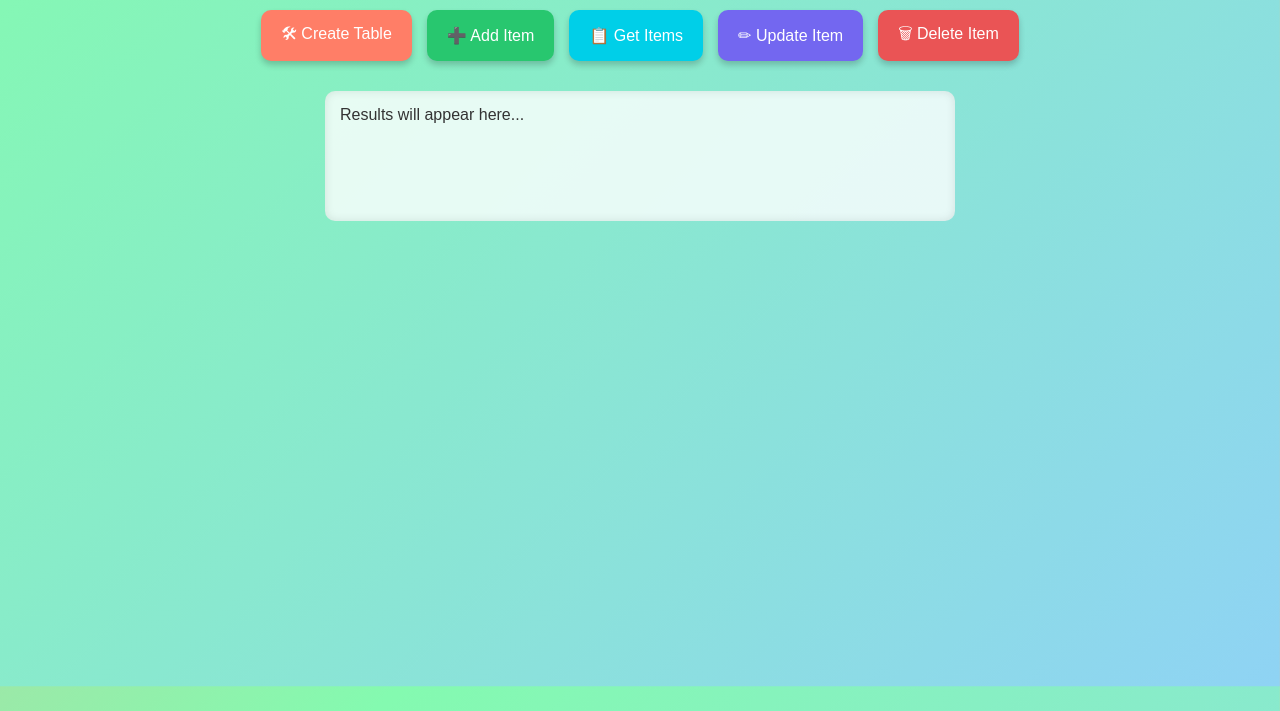
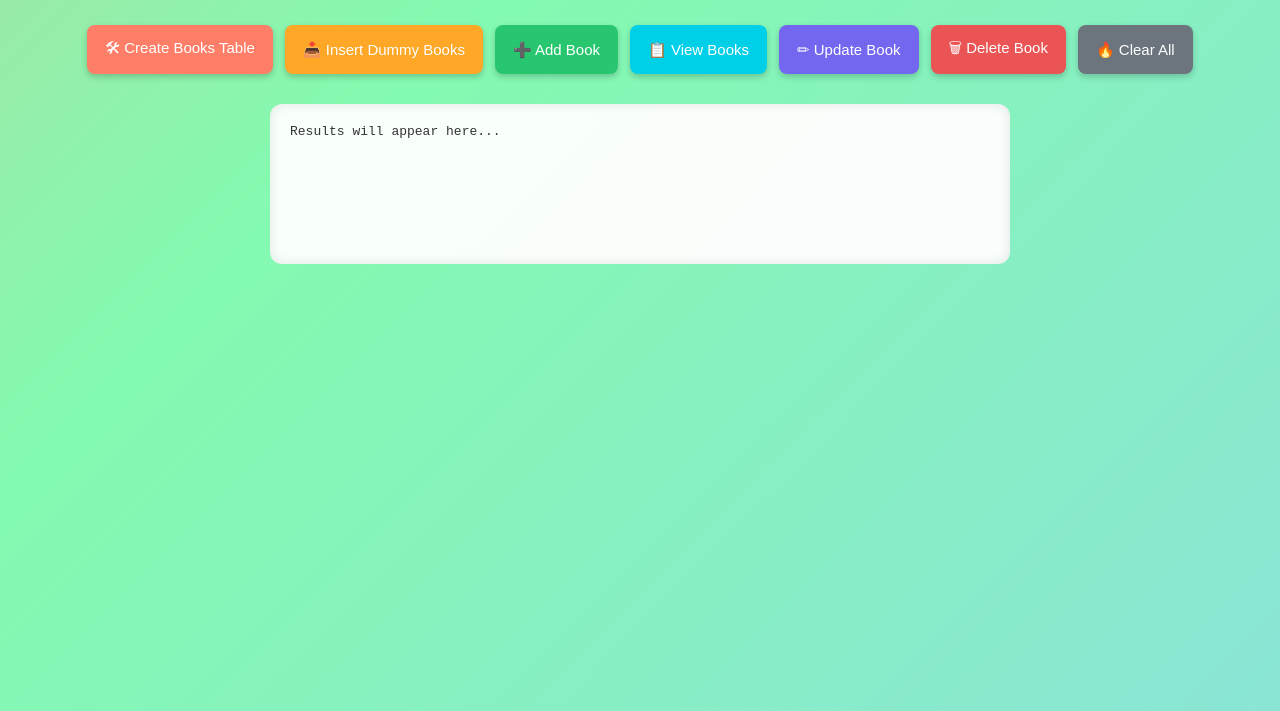
Before and after one commit to ashubambal/crud-app, a website: page public/index.html in a window 1280 px wide. Shown: the part 89-800 px from the top of the page. Drawn offline with Linux system fonts and the light colour scheme.

Commit message:
Library update

```diff
--- a/public/index.html
+++ b/public/index.html
@@ -1,23 +1,26 @@
 <!DOCTYPE html>
 <html lang="en">
 <head>
-    <meta charset="UTF-8">
-    <meta name="viewport" content="width=device-width, initial-scale=1.0">
-    <title>CRUD Operations</title>
-    <link rel="stylesheet" href="style.css">
+  <meta charset="UTF-8" />
+  <meta name="viewport" content="width=device-width, initial-scale=1.0"/>
+  <title>📚 Library Management</title>
+  <link rel="stylesheet" href="style.css"/>
 </head>
 <body>
-    <h1>✨ CRUD Operations</h1>
-    <div class="btn-container">
-        <button class="btn-create" onclick="createTable()">🛠 Create Table</button>
-        <button class="btn-add" onclick="addItem()">➕ Add Item</button>
-        <button class="btn-get" onclick="getItems()">📋 Get Items</button>
-        <button class="btn-update" onclick="updateItem()">✏ Update Item</button>
-        <button class="btn-delete" onclick="deleteItem()">🗑 Delete Item</button>
-    </div>
+  <h1>📚 Library Management System</h1>
 
-    <div id="result">Results will appear here...</div>
+  <div class="btn-container">
+    <button class="btn-create" onclick="createTable()">🛠 Create Books Table</button>
+    <button class="btn-dummy" onclick="insertDummyBooks()">📥 Insert Dummy Books</button>
+    <button class="btn-add" onclick="addBook()">➕ Add Book</button>
+    <button class="btn-get" onclick="getBooks()">📋 View Books</button>
+    <button class="btn-update" onclick="updateBook()">✏ Update Book</button>
+    <button class="btn-delete" onclick="deleteBook()">🗑 Delete Book</button>
+    <button class="btn-clear" onclick="clearBooks()">🔥 Clear All</button>
+  </div>
 
-    <script src="script.js"></script>
+  <div id="result">Results will appear here...</div>
+
+  <script src="script.js"></script>
 </body>
 </html>
--- a/public/script.js
+++ b/public/script.js
@@ -1,53 +1,85 @@
 function createTable() {
     fetch('/createTable')
         .then(res => res.text())
-        .then(data => document.getElementById('result').innerText = data);
+        .then(data => displayResult(data));
 }
 
-function addItem() {
-    const name = prompt('Enter item name:');
-    if (!name) return;
-    fetch('/addItem', {
+function insertDummyBooks() {
+    fetch('/insertDummyBooks')
+        .then(res => res.text())
+        .then(data => displayResult(data));
+}
+
+function addBook() {
+    const title = prompt('Book title:');
+    const author = prompt('Author name:');
+    const genre = prompt('Genre:');
+    const year_published = parseInt(prompt('Year published:'), 10);
+    const isbn = prompt('ISBN:');
+    const available_copies = parseInt(prompt('Available copies:'), 10);
+
+    if (!title || !author) return alert("Title and author are required.");
+
+    const book = { title, author, genre, year_published, isbn, available_copies };
+
+    fetch('/addBook', {
         method: 'POST',
         headers: { 'Content-Type': 'application/json' },
-        body: JSON.stringify({ name })
+        body: JSON.stringify(book)
     })
         .then(res => res.text())
-        .then(data => document.getElementById('result').innerText = data);
+        .then(data => displayResult(data));
 }
 
-function getItems() {
-    fetch('/getItems')
+function getBooks() {
+    fetch('/getBooks')
         .then(res => res.json())
         .then(data => {
-            const resultDiv = document.getElementById('result');
-            if (!data.length) {
-                resultDiv.innerHTML = "No items found.";
-                return;
-            }
-            resultDiv.innerHTML = data.map(item =>
-                `ID: ${item.id} | Name: ${item.name}`
-            ).join("\n");
+            if (!data.length) return displayResult("No books found.");
+            const result = data.map(b =>
+                `📖 [${b.id}] "${b.title}" by ${b.author} (${b.year_published})\nGenre: ${b.genre} | ISBN: ${b.isbn} | Copies: ${b.available_copies}`
+            ).join("\n\n");
+            displayResult(result);
         });
 }
 
-function updateItem() {
-    const id = prompt('Enter item ID to update:');
-    const name = prompt('Enter new item name:');
-    if (!id || !name) return;
-    fetch(`/updateItem/${id}`, {
+function updateBook() {
+    const id = prompt('Enter book ID to update:');
+    if (!id) return;
+
+    const title = prompt('New title:');
+    const author = prompt('New author:');
+    const genre = prompt('New genre:');
+    const year_published = parseInt(prompt('New year published:'), 10);
+    const isbn = prompt('New ISBN:');
+    const available_copies = parseInt(prompt('New available copies:'), 10);
+
+    const book = { title, author, genre, year_published, isbn, available_copies };
+
+    fetch(`/updateBook/${id}`, {
         method: 'PUT',
         headers: { 'Content-Type': 'application/json' },
-        body: JSON.stringify({ name })
+        body: JSON.stringify(book)
     })
         .then(res => res.text())
-        .then(data => document.getElementById('result').innerText = data);
+        .then(data => displayResult(data));
 }
 
-function deleteItem() {
-    const id = prompt('Enter item ID to delete:');
+function deleteBook() {
+    const id = prompt('Enter book ID to delete:');
     if (!id) return;
-    fetch(`/deleteItem/${id}`, { method: 'DELETE' })
+    fetch(`/deleteBook/${id}`, { method: 'DELETE' })
         .then(res => res.text())
-        .then(data => document.getElementById('result').innerText = data);
+        .then(data => displayResult(data));
 }
+
+function clearBooks() {
+    if (!confirm('Are you sure you want to delete ALL books?')) return;
+    fetch('/clearBooks', { method: 'DELETE' })
+        .then(res => res.text())
+        .then(data => displayResult(data));
+}
+
+function displayResult(content) {
+    document.getElementById('result').innerText = content;
+}
--- a/public/style.css
+++ b/public/style.css
@@ -1,14 +1,15 @@
 body {
-    font-family: Arial, sans-serif;
+    font-family: 'Segoe UI', sans-serif;
     background: linear-gradient(135deg, #f6d365, #fda085, #84fab0, #8fd3f4);
     background-size: 400% 400%;
-    animation: gradientShift 10s ease infinite;
+    animation: gradientShift 12s ease infinite;
     margin: 0;
     padding: 0;
     color: #333;
     display: flex;
     flex-direction: column;
     align-items: center;
+    min-height: 100vh;
 }
 
 @keyframes gradientShift {
@@ -18,50 +19,54 @@ body {
 }
 
 h1 {
-    margin-top: 20px;
+    margin-top: 30px;
+    font-size: 2em;
+    color: #222;
     text-shadow: 1px 1px 4px rgba(255,255,255,0.6);
 }
 
 .btn-container {
     margin-top: 20px;
     display: flex;
-    gap: 15px;
     flex-wrap: wrap;
+    gap: 12px;
     justify-content: center;
 }
 
 button {
     border: none;
-    padding: 12px 20px;
-    font-size: 16px;
+    padding: 12px 18px;
+    font-size: 15px;
     color: white;
-    border-radius: 10px;
+    border-radius: 8px;
     cursor: pointer;
     transition: all 0.3s ease;
-    box-shadow: 0 4px 6px rgba(0,0,0,0.2);
+    box-shadow: 0 3px 6px rgba(0,0,0,0.2);
 }
 
-/* Bright button colors */
 .btn-create { background: #ff7e67; }
+.btn-dummy  { background: #ffa726; }
 .btn-add    { background: #28c76f; }
 .btn-get    { background: #00cfe8; }
 .btn-update { background: #7367f0; }
 .btn-delete { background: #ea5455; }
+.btn-clear  { background: #6c757d; }
 
 button:hover {
-    transform: translateY(-3px) scale(1.05);
-    box-shadow: 0 6px 12px rgba(0,0,0,0.3);
+    transform: translateY(-2px) scale(1.03);
+    box-shadow: 0 6px 10px rgba(0,0,0,0.3);
 }
 
 #result {
     margin-top: 30px;
-    padding: 15px;
-    background: rgba(255,255,255,0.8);
-    border-radius: 10px;
-    width: 80%;
-    max-width: 600px;
-    min-height: 100px;
-    box-shadow: inset 0 0 10px rgba(0,0,0,0.1);
+    padding: 20px;
+    background: rgba(255,255,255,0.95);
+    border-radius: 12px;
+    width: 90%;
+    max-width: 700px;
+    min-height: 120px;
+    box-shadow: inset 0 0 12px rgba(0,0,0,0.1);
     overflow-x: auto;
     white-space: pre-wrap;
+    font-family: monospace;
 }
```
